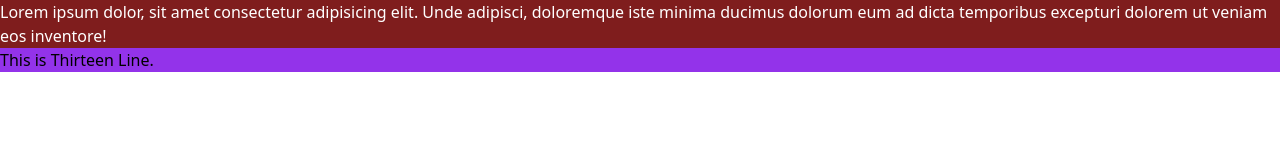
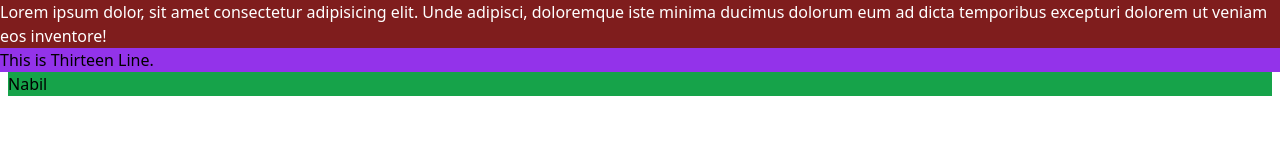
Before and after one commit to naimulhasannabil/Tailwind-CSS, a website built with Vite: page 06_Tailwind Config/index.html in a window 1280 px wide. Built offline with nearby package versions, Linux system fonts and the light colour scheme.

Commit message:
Update the Code

```diff
--- a/06_Tailwind Config/index.html
+++ b/06_Tailwind Config/index.html
@@ -16,5 +16,6 @@
     <div class="mx-13 text-10xl xsm:bg-red-600 md:bg-purple-600">
       This is Thirteen Line.
     </div>
+    <div class="mx-2 bg-green-600">Nabil</div>
   </body>
 </html>
```
